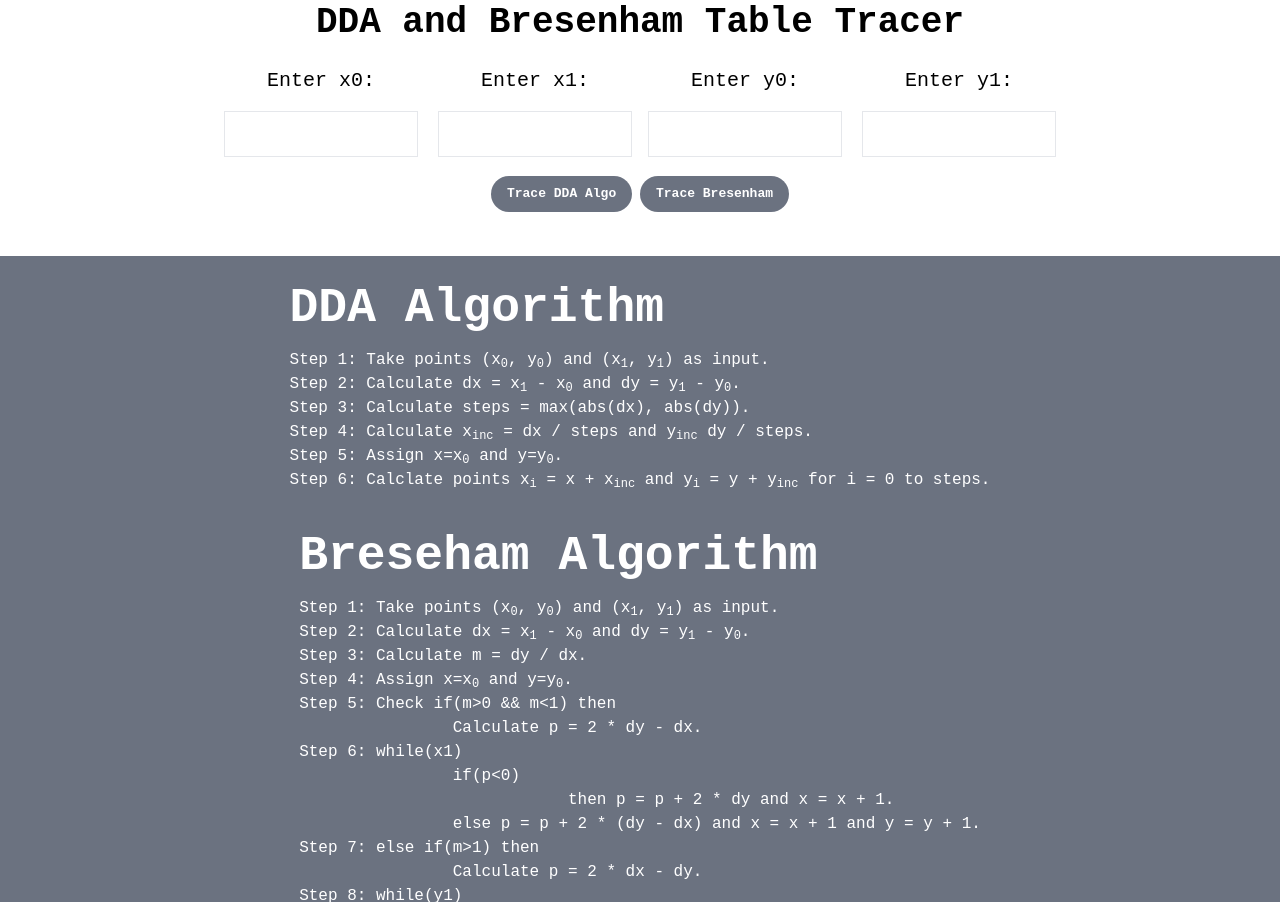
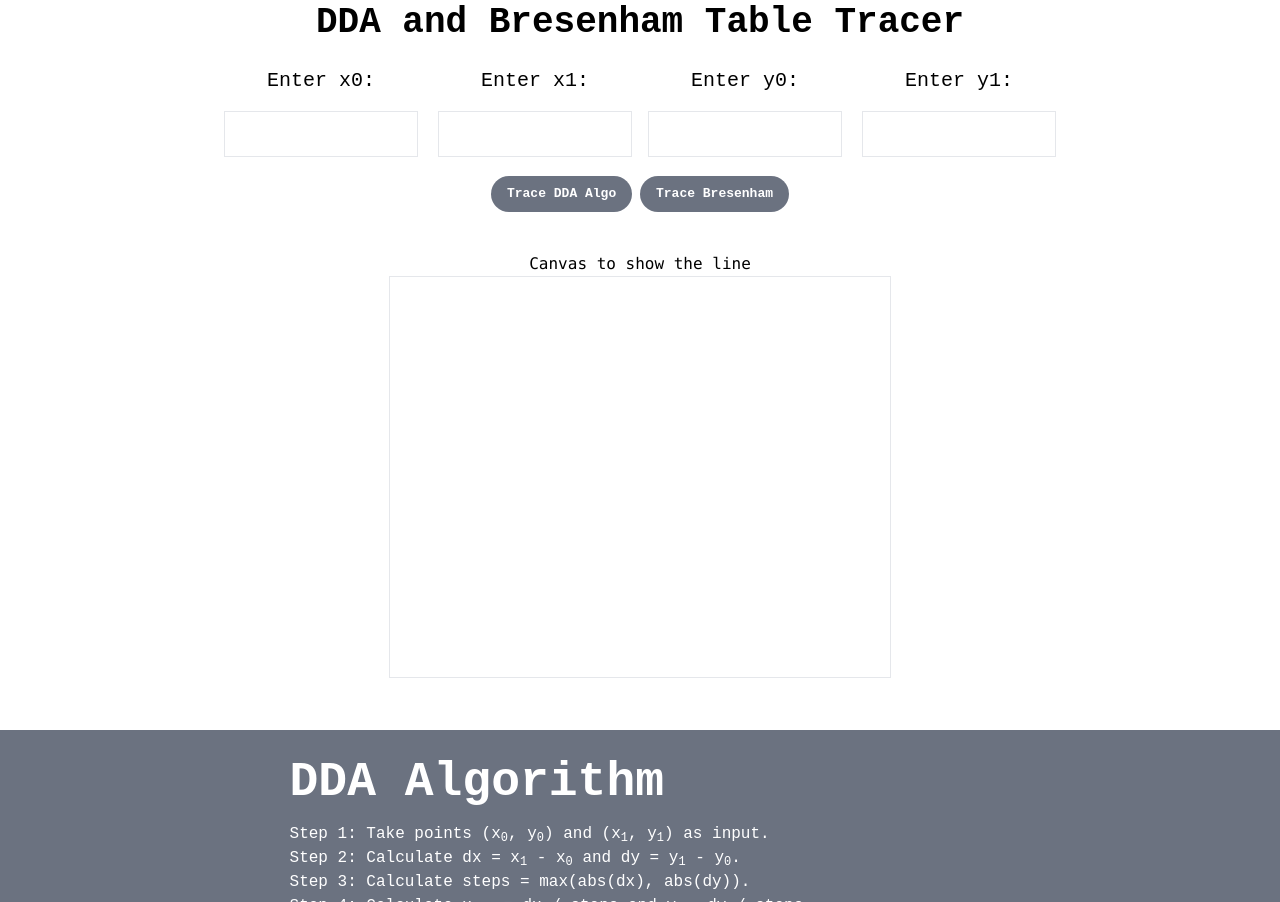
Before and after one commit to tyzrex/Scan-Conversion-Table-Tracer, a website with bundled scripts: page index.html in a window 1280 px wide. Shown: the part 305-1207 px from the top of the page. Built offline with nearby package versions, Linux system fonts and the light colour scheme.

Commit message:
final-canvas

```diff
--- a/index.html
+++ b/index.html
@@ -128,6 +128,14 @@
       </div>
     </div>
 
+    <div class="flex items-center justify-center">
+     <div class="flex-col text-center mt-6 mb-6">
+      <h3 class="font-mono text-black">Canvas to show the line</h3>
+      <canvas id = 'canvas' class="border" height="400" width="500">
+      </canvas>
+    </div>
+    </div>
+
     <!-- Algorithm -->
     <div class=" bg-gray-500 mt-7 text-white">
         <div class="px-6 mx-auto max-w-4xl">
@@ -174,13 +182,15 @@
               </div>
     </div>
 </div>
+
+
     <!-- footer using tailwind-->
     <footer class="bg-white w-[100%] mt-2">
       <div class="container py-4 md:ml-[180px]">
         <p class="text-center text-gray-500 text-sm">© 2021 - Made with ❤️ by <a href="[...]" class="text-gray-500 hover:text-gray-200">Sulav</a></p>
       </div>
     </footer>
-    <script src="./index.js" type="module"></script>
+    <script src="./src/index.js" type="module"></script>
     <script src="https://polyfill.io/v3/polyfill.min.js?features=es6"></script>
 <script id="MathJax-script" async src="https://cdn.jsdelivr.net/npm/mathjax@3.0.1/es5/tex-mml-chtml.js"></script>
 </body>
```
